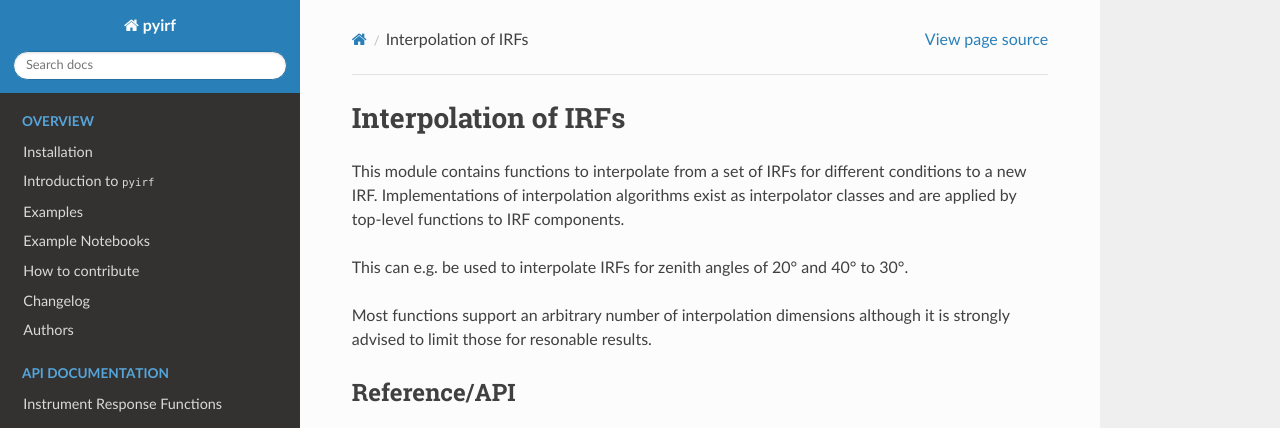
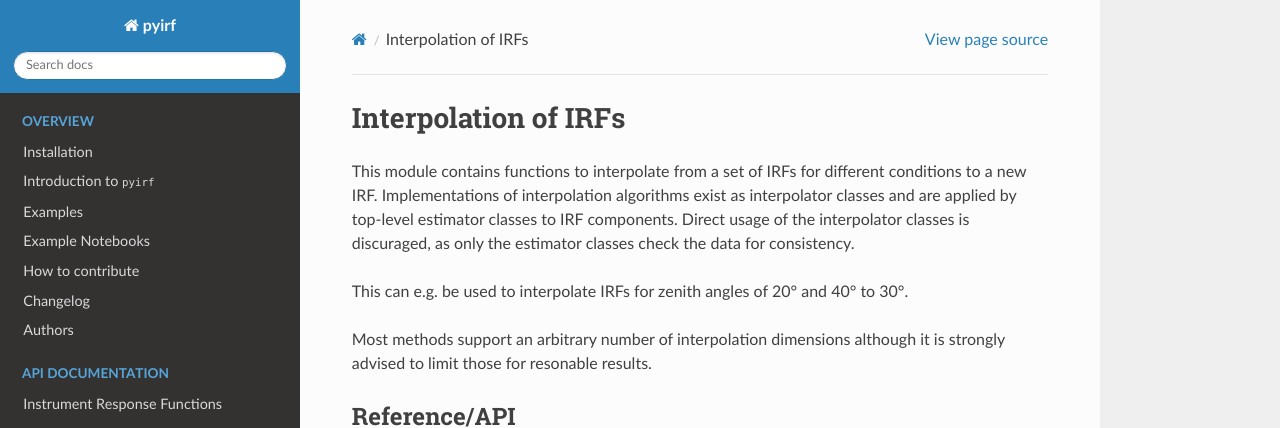
Before and after one commit to cta-observatory/pyirf, a Sphinx documentation site: the page built from docs/interpolation.rst, in a window 1280 px wide, cut to the strip 0-428 px from the top of the page. Built offline with Sphinx 7.4.7 and the Read the Docs theme 2.0.0, drawn with Linux system fonts in a browser that asks for light colours; the version number could not be read and is left out.

Commit message:
Update docs

```diff
--- /dev/null
+++ b/docs/221.api.rst
@@ -0,0 +1,6 @@
+Change the interpolation API to top-level estimator classes that instantiate
+interp- and extrapolator objects. Drops the ``interpolate_xyz`` functions
+originally used to interpolate a xyz IRF component in favour of a ``XYZEstimator``
+class. Moves data checks from intepolator to estimator classes.
+
+Direct usage of interpolator objects is now discuraged, use estimator objects instead.
--- a/docs/interpolation.rst
+++ b/docs/interpolation.rst
@@ -5,12 +5,14 @@ Interpolation of IRFs
 
 This module contains functions to interpolate from a set of IRFs for different
 conditions to a new IRF. Implementations of interpolation algorithms exist as interpolator
-classes and are applied by top-level functions to IRF components.
+classes and are applied by top-level estimator classes to IRF components.
+Direct usage of the interpolator classes is discuraged, as only the estimator classes
+check the data for consistency.
 
 This can e.g. be used to interpolate IRFs for zenith angles of 20° and 40°
 to 30°.
 
-Most functions support an arbitrary number of interpolation dimensions although it
+Most methods support an arbitrary number of interpolation dimensions although it
 is strongly advised to limit those for resonable results.
 
 
```
